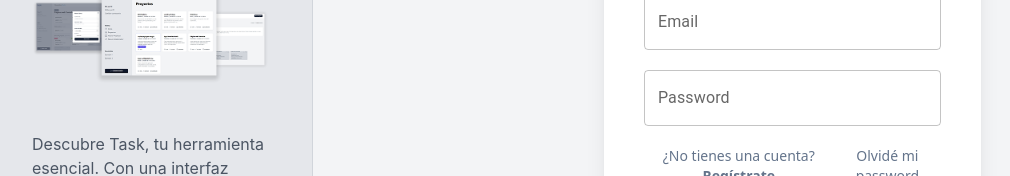
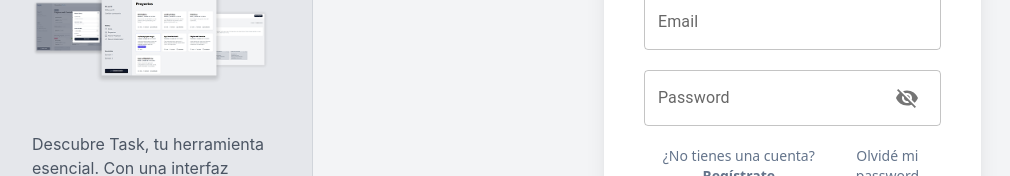
Before and after one commit to SnowFusx/Task-Frontend, a React (Vite) app: page / in a window 1280 px wide. Shown: the part 242-418 px from the top of the page, without its empty margins (8-1018 px from the left). Built offline with nearby package versions, Linux system fonts and the light colour scheme; no server answers.

Commit message:
Update - Password hide añadido

```diff
--- a/src/pages/Login.jsx
+++ b/src/pages/Login.jsx
@@ -9,6 +9,10 @@
 import Alert from '@mui/material/Alert';
 import AlertTitle from '@mui/material/AlertTitle';
 import Button from '@mui/material/Button';
+import InputAdornment from '@mui/material/InputAdornment';
+import IconButton from '@mui/material/IconButton';
+import Visibility from '@mui/icons-material/Visibility';
+import VisibilityOff from '@mui/icons-material/VisibilityOff';
 
 const Login = () => {
 	const navigate = useNavigate();
@@ -17,6 +21,10 @@
 	const [alerta, setAlerta] = useState({});
 
 	const { setAuth } = useAuth();
+
+	const [showPassword, setShowPassword] = useState(false);
+	const handleClickShowPassword = () => setShowPassword(!showPassword);
+	const handleMouseDownPassword = () => setShowPassword(!showPassword);
 
 	useEffect(() => {
 		if (localStorage.getItem('token')) {
@@ -98,10 +106,32 @@
 								label='Password'
 								variant='outlined'
 								size='normal'
-								type='password'
 								fullWidth
 								value={password}
 								onChange={e => setPassword(e.target.value)}
+								type={showPassword ? 'text' : 'password'}
+								InputProps={{
+									// <-- This is where the toggle button is added.
+									endAdornment: (
+										<InputAdornment position='end'>
+											<IconButton
+												aria-label='toggle password visibility'
+												onClick={
+													handleClickShowPassword
+												}
+												onMouseDown={
+													handleMouseDownPassword
+												}
+											>
+												{showPassword ? (
+													<Visibility />
+												) : (
+													<VisibilityOff />
+												)}
+											</IconButton>
+										</InputAdornment>
+									),
+								}}
 							/>
 						</div>
 						<nav className='lg:flex lg:justify-between mb-10'>
--- a/src/pages/NuevoPassword.jsx
+++ b/src/pages/NuevoPassword.jsx
@@ -6,12 +6,20 @@
 import LockOpenOutlinedIcon from '@mui/icons-material/LockOpenOutlined';
 import { red, blueGrey } from '@mui/material/colors';
 import GppBadOutlinedIcon from '@mui/icons-material/GppBadOutlined';
+import InputAdornment from '@mui/material/InputAdornment';
+import IconButton from '@mui/material/IconButton';
+import Visibility from '@mui/icons-material/Visibility';
+import VisibilityOff from '@mui/icons-material/VisibilityOff';
 
 const NuevoPassword = () => {
 	const [alerta, setAlerta] = useState({});
 	const [tokenValido, setTokenValido] = useState(false);
 	const [password, setPassword] = useState('');
 	const [passwordModificado, setPasswordModificado] = useState(false);
+
+	const [showPassword, setShowPassword] = useState(false);
+	const handleClickShowPassword = () => setShowPassword(!showPassword);
+	const handleMouseDownPassword = () => setShowPassword(!showPassword);
 
 	const params = useParams();
 	const { token } = params;
@@ -97,12 +105,38 @@
 											label='Nuevo Password'
 											variant='outlined'
 											size='normal'
-											type='password'
 											fullWidth
 											value={password}
 											onChange={e =>
 												setPassword(e.target.value)
 											}
+											type={
+												showPassword
+													? 'text'
+													: 'password'
+											}
+											InputProps={{
+												// <-- This is where the toggle button is added.
+												endAdornment: (
+													<InputAdornment position='end'>
+														<IconButton
+															aria-label='toggle password visibility'
+															onClick={
+																handleClickShowPassword
+															}
+															onMouseDown={
+																handleMouseDownPassword
+															}
+														>
+															{showPassword ? (
+																<Visibility />
+															) : (
+																<VisibilityOff />
+															)}
+														</IconButton>
+													</InputAdornment>
+												),
+											}}
 										/>
 									</div>
 
```
